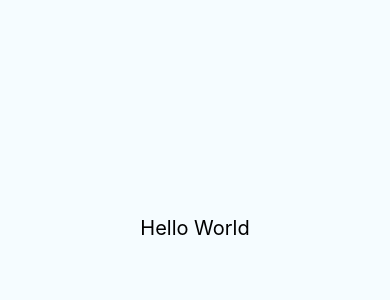
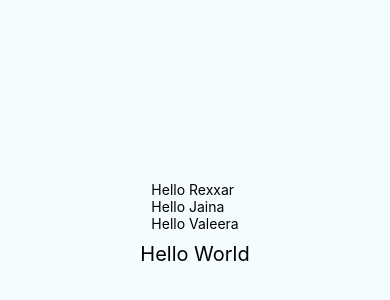
Before and after one commit to Yeung2017/AwesomeProject, a React Native app: screen / in a window 390 px wide. Shown: the part 194-494 px from the top of the page. Built offline with nearby package versions, Linux system fonts and the light colour scheme.

Commit message:
add props demo

```diff
--- a/App.js
+++ b/App.js
@@ -5,9 +5,12 @@
  * @format
  * @flow
  */
-
+// 库
 import React, {Component} from 'react';
 import {Platform, StyleSheet, Text, View} from 'react-native';
+
+// 组件
+import LotsOfGreetings from './components/LotsOfGreetings'
 
 const instructions = Platform.select({
   ios: 'Press Cmd+R to reload,\n' + 'Cmd+D or shake for dev menu',
@@ -20,6 +23,7 @@ export default class App extends Component {
   render() {
     return (
       <View style={styles.container}>
+        <LotsOfGreetings />
         <Text style={styles.welcome}>Hello World</Text>
       </View>
     );
--- /dev/null
+++ b/components/Greeting/index.js
@@ -0,0 +1,18 @@
+import React,{Component} from 'react';
+import { StyleSheet, Text, View } from 'react-native';
+
+export default class Greeting extends Component {
+  render() {
+    return (
+      <View>
+        <Text style={styles.greeting}>Hello {this.props.name}</Text>
+      </View>
+    )
+  }
+}
+
+const styles = StyleSheet.create({
+  greeting: {
+
+  },
+});
--- /dev/null
+++ b/components/LotsOfGreetings/index.js
@@ -0,0 +1,24 @@
+// 库
+import React, { Component } from 'react';
+import { StyleSheet, Text, View } from 'react-native';
+
+// 组件
+import Greeting from '../Greeting';
+
+export default class LotsOfGreetings extends Component {
+  render() {
+    return (
+      <View>
+        <Greeting name='Rexxar' />
+        <Greeting name='Jaina' />
+        <Greeting name='Valeera' />
+      </View>
+    )
+  }
+}
+
+const styles = StyleSheet.create({
+  lotsOfGreetings: {
+    color: 'red'
+  },
+});
```
